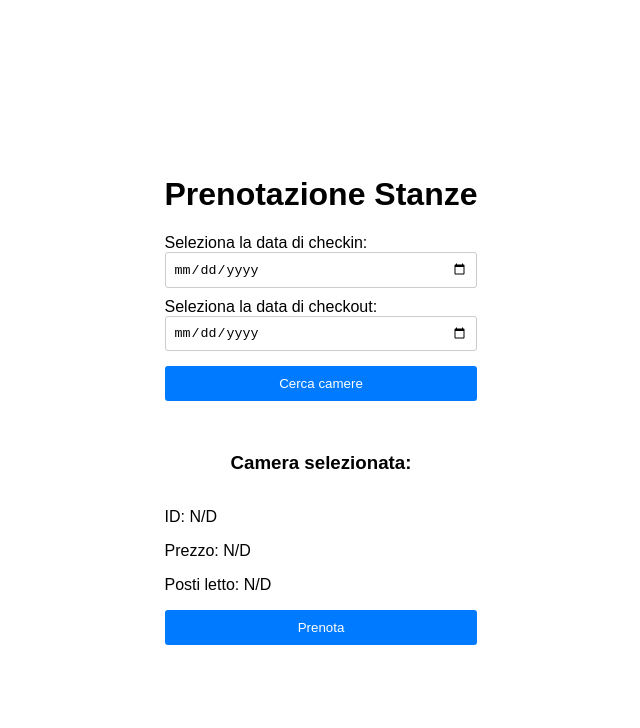
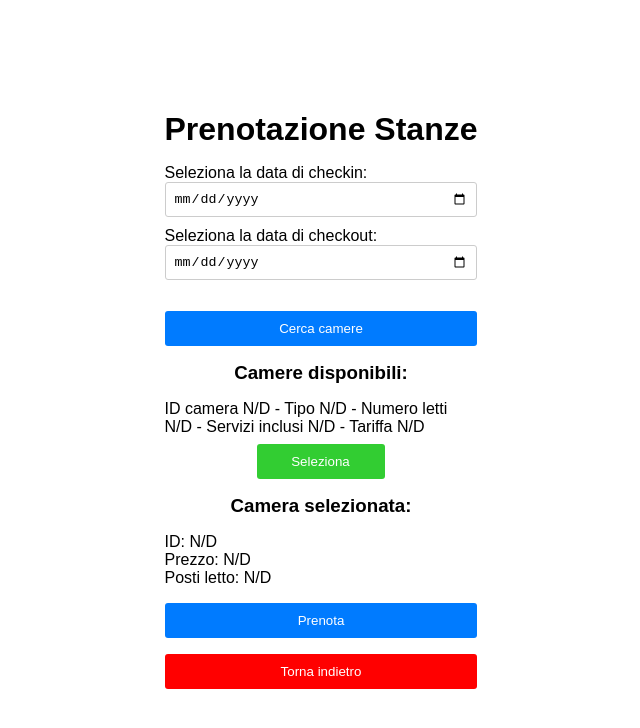
Before and after one commit to giuseppe-aiello/PrenotazioniAlberghiere, a React app in the folder Frontend/: page /prenota in a window 1280 px wide. Shown: the top 728 px of the page, without its empty margins (319-959 px from the left). Built offline with nearby package versions, Linux system fonts and the light colour scheme; the HTML template or start-up script is replaced by a standard one.

Commit message:
Completed eservations page, fixed reservation system

```diff
--- a/Frontend/src/App.tsx
+++ b/Frontend/src/App.tsx
@@ -31,6 +31,7 @@ const App = () => {
           element={<PrenotazioniEffettuate />}
         />
         <Route path="/prenota" element={<PrenotaCamera />} />
+        <Route path="/success" element={<>Prenotazione effettuata</>} />
       </Routes>
       <ToastContainer />
     </BrowserRouter>
--- a/Frontend/src/components/Login/Login.scss
+++ b/Frontend/src/components/Login/Login.scss
@@ -1,6 +1,11 @@
+.box-with-title {
+  display: flex;
+  flex-direction: column;
+  gap: 1rem;
+}
+
 .login-box {
   width: 300px;
-  margin: 0 auto;
   padding: 20px;
   border: 1px solid #ccc;
   border-radius: 5px;
@@ -43,7 +48,6 @@
 
 .no-sign {
   text-decoration: none;
-  margin-top: 1rem;
   text-align: center;
   display: block;
 }
--- a/Frontend/src/components/Login/Login.tsx
+++ b/Frontend/src/components/Login/Login.tsx
@@ -53,8 +53,9 @@ function Login() {
   }, [redirectToAreaPrenotazioni]);
 
   return (
-    <div>
+    <div className="box-with-title">
       <h1>Prenotazioni Alberghiere</h1>
+
       <div className="login-box">
         <form
           onSubmit={(e) => {
--- a/Frontend/src/components/PrenotaCamera/PrenotaCamera.scss
+++ b/Frontend/src/components/PrenotaCamera/PrenotaCamera.scss
@@ -1,6 +1,35 @@
 .prenota-ora {
   display: flex;
   flex-direction: column;
+  margin: 5rem 0;
+
+  .seleziona-date-box {
+    display: flex;
+    flex-direction: column;
+    gap: 1rem;
+  }
+
+  ul {
+    max-width: 312px;
+    display: flex;
+    flex-direction: column;
+    align-items: center;
+    justify-content: center;
+    gap: 1rem;
+    margin-top: 1rem;
+    margin-bottom: 1rem;
+
+    li {
+      display: flex;
+      flex-direction: column;
+      align-items: center;
+
+      button {
+        margin-top: 0.5rem;
+        width: 8rem;
+      }
+    }
+  }
 }
 
 .seleziona-date {
@@ -12,7 +41,7 @@
   display: flex;
   flex-direction: column;
   justify-content: space-between;
-
+  gap: 1rem;
   h3 {
     text-align: center;
   }
--- a/Frontend/src/components/PrenotaCamera/PrenotaCamera.tsx
+++ b/Frontend/src/components/PrenotaCamera/PrenotaCamera.tsx
@@ -16,7 +16,19 @@ interface Camera {
 function PrenotaCamera() {
   const [dateCheckin, setDateCheckin] = useState("");
   const [dateCheckout, setDateCheckout] = useState("");
-  const [camereDisponibili, setCamereDisponibili] = useState<Camera[]>([]);
+  const [camereDisponibili, setCamereDisponibili] = useState<Camera[]>([
+    {
+      ID_Camera: "N/D",
+      Tipo_camera: "N/D",
+      Numero_letti: "N/D",
+      Servizi_inclusi: "N/D",
+      Tariffa: "N/D",
+      Disponibilità: "N/D",
+    },
+  ]);
+
+  const navigate = useNavigate();
+
   const [cameraSelezionata, setCameraSelezionata] = useState(null);
   const [dettagliCamera, setDettagliCamera] = useState({
     ID_Camera: "N/D",
@@ -41,17 +53,40 @@ function PrenotaCamera() {
   };
 
   const handlePrenotaClick = () => {
+    console.log("caiooopooo");
+
+    console.log(cameraSelezionata);
     if (cameraSelezionata) {
+      const userString = localStorage.getItem("token");
+      if (userString) {
+        const user = JSON.parse(userString);
+
+        axios
+          .post("http://localhost:8081/prenota", {
+            user,
+            dateCheckin,
+            dateCheckout,
+            cameraSelezionata,
+          })
+          .then(() => {
+            console.log("CIAOOOOO");
+            navigate("/success");
+          })
+          .catch((err) => {
+            console.log("CIAOOOOO");
+            NotificationHandler.instance.error(err.response.data.error);
+          });
+      }
+
       // Effettua la prenotazione utilizzando l'ID della camera selezionata
       // Esegui la logica per effettuare la prenotazione...
       console.log("Camera selezionata:", cameraSelezionata);
     } else {
-      console.log("Seleziona prima una camera.");
+      NotificationHandler.instance.error("Seleziona prima una camera.");
     }
   };
 
   const cercaCamereDisponibili = () => {
-    console.log(dateCheckin);
     axios
       .get(
         `http://localhost:8081/stanze-disponibili?dataCheckin=${dateCheckin}&dataCheckout=${dateCheckout}`
@@ -71,6 +106,7 @@ function PrenotaCamera() {
 
   return (
     <div className="prenota-ora">
+      <div className="seleziona-date-box">
         <h1>Prenotazione Stanze</h1>
         <label className="seleziona-date">
           Seleziona la data di checkin:
@@ -87,14 +123,20 @@ function PrenotaCamera() {
           />
         </label>
         <button onClick={cercaCamereDisponibili}>Cerca camere</button>
+        <h3>Camere disponibili: </h3>
+      </div>
       <ul>
         {camereDisponibili.map((camera) => (
           <li key={camera.ID_Camera}>
             ID camera {camera.ID_Camera} - Tipo {camera.Tipo_camera} - Numero
             letti {camera.Numero_letti} - Servizi inclusi{" "}
-            {camera.Servizi_inclusi} - Tariffa {camera.Tariffa} - Disponibilità{" "}
-            {camera.Disponibilità}
-            <button onClick={() => handleSelectCamera(camera)}></button>
+            {camera.Servizi_inclusi} - Tariffa {camera.Tariffa}
+            <button
+              style={{ backgroundColor: "#32cd32" }}
+              onClick={() => handleSelectCamera(camera)}
+            >
+              Seleziona
+            </button>
           </li>
         ))}
       </ul>
@@ -107,9 +149,15 @@ function PrenotaCamera() {
             <p>Posti letto: {dettagliCamera.Numero_letti}</p>
           </div>
         )}
-      </div>
-      <div className="button-prenota">
         <button onClick={handlePrenotaClick}>Prenota</button>
+        <button
+          style={{ backgroundColor: "red" }}
+          onClick={() => {
+            navigate("/area-prenotazioni");
+          }}
+        >
+          Torna indietro
+        </button>
       </div>
     </div>
   );
--- a/Frontend/src/components/Register/Register.scss
+++ b/Frontend/src/components/Register/Register.scss
@@ -15,7 +15,6 @@
 
 .already-sign {
   text-decoration: none;
-  margin-top: 1rem;
   text-align: center;
   display: block;
 }
--- a/Frontend/src/components/Register/Register.tsx
+++ b/Frontend/src/components/Register/Register.tsx
@@ -85,7 +85,7 @@ function Register() {
   }, [redirectToAreaPrenotazioni]);
 
   return (
-    <div>
+    <div className="box-with-title">
       <h1>Prenotazioni Alberghiere</h1>
       <div className="login-box">
         <form
--- a/Frontend/src/components/area-prenotazioni/area-prenotazioni.scss
+++ b/Frontend/src/components/area-prenotazioni/area-prenotazioni.scss
@@ -3,6 +3,7 @@
   flex-direction: column;
   text-align: center;
   justify-content: space-between;
+  gap: 1rem;
 }
 
 .choice-box {
--- a/Frontend/src/components/area-prenotazioni/area-prenotazioni.tsx
+++ b/Frontend/src/components/area-prenotazioni/area-prenotazioni.tsx
@@ -24,6 +24,7 @@ function AreaPrenotazioni() {
   return (
     <div className="main-box">
       <h1>Area Prenotazioni</h1>
+
       <div className="choice-box">
         <button
           onClick={() => {
@@ -40,6 +41,14 @@ function AreaPrenotazioni() {
           Prenota Camera
         </button>
       </div>
+      <button
+        style={{ backgroundColor: "red" }}
+        onClick={() => {
+          navigate("/");
+        }}
+      >
+        Logout
+      </button>
     </div>
   );
 }
--- a/Frontend/src/components/prenotazioni-effettuate/prenotazioni-effettuate.scss
+++ b/Frontend/src/components/prenotazioni-effettuate/prenotazioni-effettuate.scss
@@ -1,11 +1,45 @@
 .main-box {
   display: flex;
-  text-align: start;
+  text-align: center;
   justify-content: space-between;
-  width: 80%; /* Imposta la larghezza del contenitore al 80% del suo contenitore genitore */
-  margin: 0 auto; /* Centra il contenitore orizzontalmente */
+  width: 100%; /* Imposta la larghezza del contenitore al 80% del suo contenitore genitore */
+  margin: 2rem 0; /* Centra il contenitore orizzontalmente */
   padding: 20px;
+  align-items: center;
+
+  button {
+    width: 12rem;
+  }
 }
-.list {
-  margin-bottom: 2rem;
+
+table {
+  width: 60rem;
+  border-top: 1px solid #000;
+  border-left: 1px solid #000;
 }
+
+td,
+tr,
+th {
+  display: flex;
+  justify-content: center;
+  align-items: center;
+  text-align: center;
+}
+
+tr,
+th {
+  width: 100%;
+  height: 5rem;
+}
+
+td {
+  width: 20%;
+  height: 100%;
+}
+
+td,
+th {
+  border-bottom: 1px solid #000;
+  border-right: 1px solid #000;
+}
--- a/Frontend/src/components/prenotazioni-effettuate/prenotazioni-effettuate.tsx
+++ b/Frontend/src/components/prenotazioni-effettuate/prenotazioni-effettuate.tsx
@@ -17,7 +17,6 @@ function PrenotazioneEffettuate() {
     const userString = localStorage.getItem("token");
     if (userString) {
       const user = JSON.parse(userString);
-      console.log(user.Email);
 
       axios
         .post("http://localhost:8081/prenotazioni", user)
@@ -33,19 +32,38 @@ function PrenotazioneEffettuate() {
   const navigate = useNavigate();
 
   return (
-    <div>
     <div className="main-box">
       <h1>Prenotazioni Effettuate</h1>
-
-        <ul className="list">
+      <table className="table">
+        <thead>
+          <tr>
+            <th>ID Prenotazione</th>
+            <th>Data Check-in</th>
+            <th>Data Check-out</th>
+            <th>ID Cliente</th>
+            <th>ID Camera</th>
+          </tr>
+        </thead>
+        <tbody>
           {prenotazioni.map((prenotazione) => (
-            <li key={prenotazione.ID_Prenotazione}>
-              {prenotazione.ID_Prenotazione} - {prenotazione.Data_checkin} -{" "}
-              {prenotazione.Data_checkout} - {prenotazione.ID_Cliente} -{" "}
-              {prenotazione.ID_Camera}
-            </li>
+            <tr key={prenotazione.ID_Prenotazione}>
+              <td>{prenotazione.ID_Prenotazione}</td>
+              <td>
+                {new Date(prenotazione.Data_checkin).toLocaleDateString(
+                  "en-GB"
+                )}
+              </td>
+              <td>
+                {new Date(prenotazione.Data_checkout).toLocaleDateString(
+                  "en-GB"
+                )}
+              </td>
+              <td>{prenotazione.ID_Cliente}</td>
+              <td>{prenotazione.ID_Camera}</td>
+            </tr>
           ))}
-        </ul>
+        </tbody>
+      </table>
       <button
         style={{ backgroundColor: "red" }}
         onClick={() => {
@@ -55,7 +73,6 @@ function PrenotazioneEffettuate() {
         Torna indietro
       </button>
     </div>
-    </div>
   );
 }
 
--- a/Frontend/styles/general.scss
+++ b/Frontend/styles/general.scss
@@ -1,7 +1,13 @@
+* {
+  margin: 0;
+  padding: 0;
+  box-sizing: border-box;
+}
+
 body {
   margin: 0;
   padding: 0;
-  height: 100vh; /* Imposta l'altezza del body al 100% della finestra del browser */
+  min-height: 100vh; /* Imposta l'altezza del body al 100% della finestra del browser */
   display: flex;
   justify-content: center; /* Centra orizzontalmente */
   align-items: center; /* Centra verticalmente */
@@ -41,3 +47,6 @@ button {
 h1 {
   text-align: center;
 }
+h3 {
+  text-align: center;
+}
```
Also changed, not shown: 1 other file (tests, documents, lock files or other folders). Lines whose indentation alone changed are shown as unchanged.
